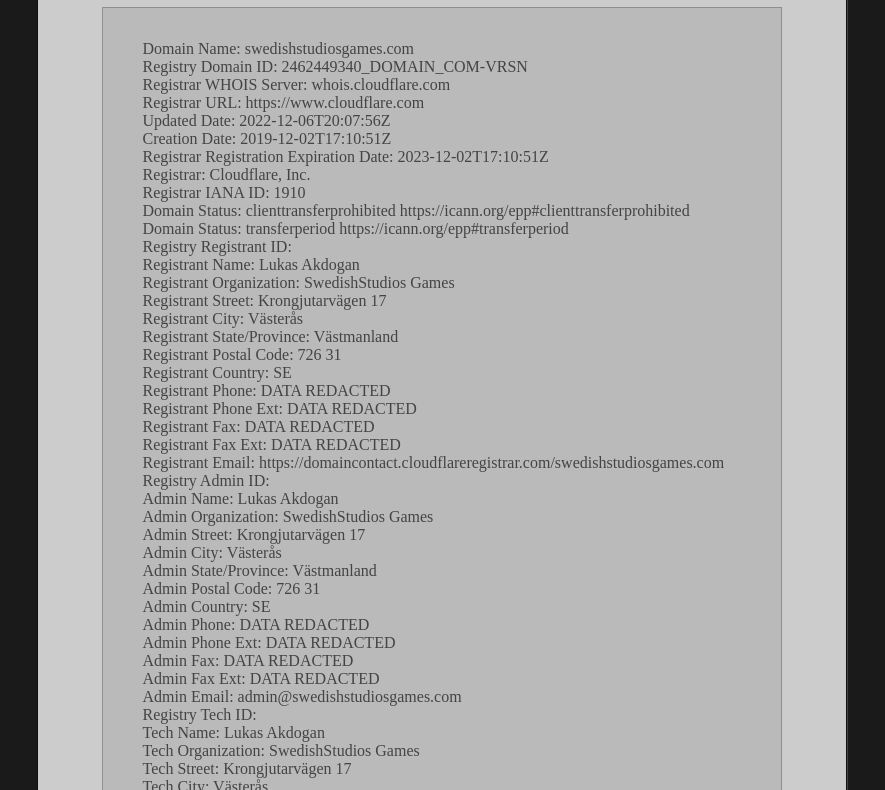
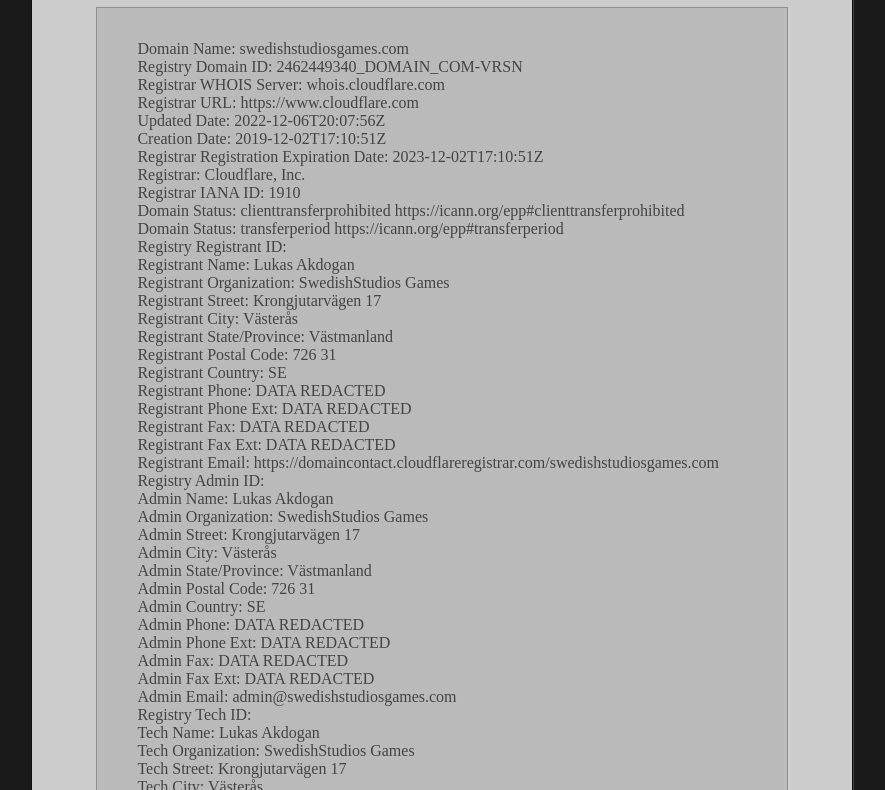
Before and after one commit to swedishstudiosgames/ssg-whois, a plain HTML site: page index.html in a window 1280 px wide. Shown: the part 106-896 px from the top of the page, without its empty margins (198-1083 px from the left). Drawn offline with Linux system fonts and the light colour scheme.

Commit message:
Update style.css

```diff
--- a/style.css
+++ b/style.css
@@ -1,5 +1,5 @@
 #shdw{background:#ccc;box-shadow:1px 1.5px #444;margin:32px auto;width:64%;border:1px solid #101010;}
 #bx{background:#bababa;border:1px solid #8F8F8F;margin-top:0px;margin-left:64px;margin-right:64px;margin-bottom:64px;height:auto;padding-left:0px;padding-right:16px;padding-top:16px;padding-bottom:16px;}
 #bx ul li{text-decoration:none;list-style-type:none;color:#444;}
-body{background:#1a1a1a;}
+body{background:#1a1a1a;margin:0px;padding:0px;}
 h1{text-align:center;font-family:arial;}
```
